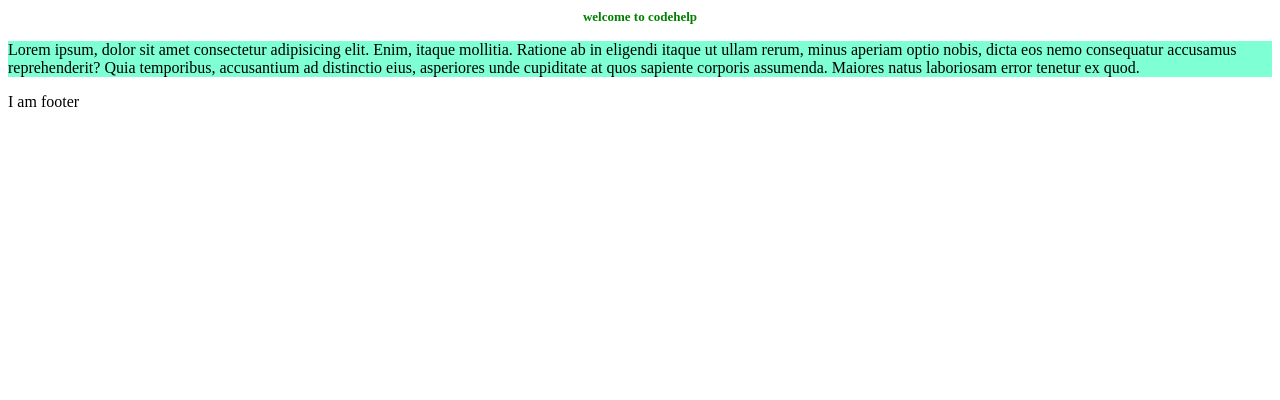
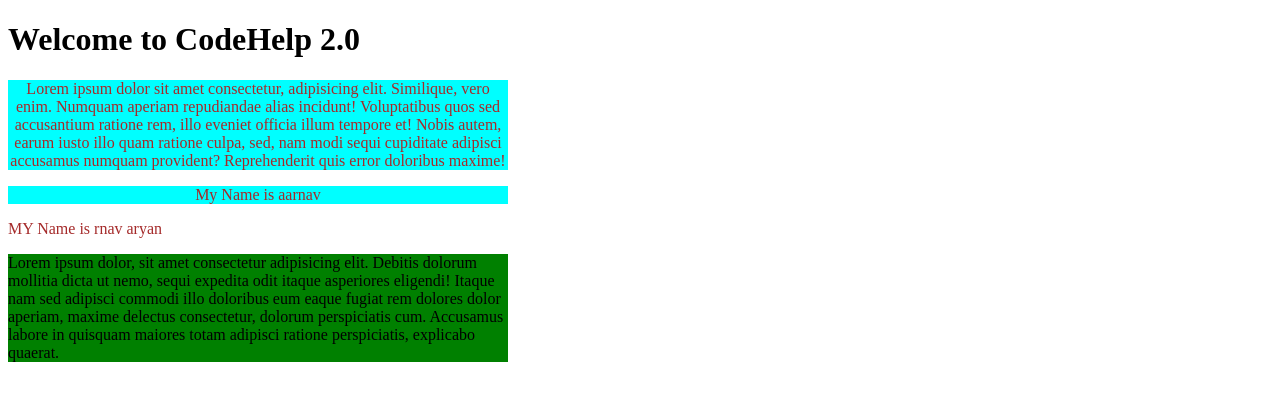
Before and after one commit to aarnav1107/LearningWebDevelopment, a plain HTML site: page webdev2024/CSS/lecture13/index.html in a window 1280 px wide. Drawn offline with Linux system fonts and the light colour scheme.

Commit message:
Add files via upload

```diff
--- a/webdev2024/CSS/lecture13/index.html
+++ b/webdev2024/CSS/lecture13/index.html
@@ -2,30 +2,67 @@
 <html lang="en">
 <head>
     <meta charset="UTF-8">
-    <meta name="viewport" content="width=h, initial-scale=1.0">
+    <meta http-equiv="X-UA-Compatible" content="IE=edge">
+    <meta name="viewport" content="width=device-width, initial-scale=1.0">
     <title>Document</title>
 
+    <!-- <style>
+        p{
+            background-color: blueviolet ;
+        }
+        h1{
+            color: green;
+        }
+        /* hello jee */
+    </style> -->
+    <!-- <link rel="stylesheet" href="babbar.css"> -->
+
     <style>
-    h1{color:green}
-    p{background-color: pink ;}
+        p{
+            color:brown;
+        }
+        #article1{
+            background-color: green;
+        }
+        .paraClass{
+            /* background-color: yellow;
+            background-color: red; */
+            background-color: aqua;
+        }
+        p,article{
+            width:500px;
+        }
+
+        p.paraClass{
+            text-align: center;
+        }
+    </style>
 
 
-    </style>
-    <link rel="stylesheet" href="external.css">
 </head>
 <body>
-    <h1>welcome to codehelp</h1>
 
-    <!-- InLine CSS -->
-    <!-- <p style="background-color: blueviolet;" > Lorem ipsum dolor sit amet, consectetur adipisicing elit. Non quibusdam a accusamus at minima iste ducimus reiciendis pariatur quas quidem!</p> -->
-    <!-- <p style="color:yellow">Lorem ipsum dolor, sit amet consectetur adipisicing elit. Reiciendis, quaerat harum. Sed vel nostrum cupiditate quos praesentium beatae aperiam ducimus, animi porro enim nemo voluptas quibusdam quis modi, voluptatum dolores.</p> -->
-<p>Lorem ipsum, dolor sit amet consectetur adipisicing elit. Enim, itaque mollitia. Ratione ab in eligendi itaque ut ullam rerum, minus aperiam optio nobis, dicta eos nemo consequatur accusamus reprehenderit? Quia temporibus, accusantium ad distinctio eius, asperiores unde cupiditate at quos sapiente corporis assumenda. Maiores natus laboriosam error tenetur ex quod.</p>
+    <h1>Welcome to CodeHelp 2.0</h1>
 
-<footer>
-    I am footer
-</footer>
+    <p class="paraClass">Lorem ipsum dolor sit amet consectetur, adipisicing elit. Similique, vero enim. Numquam aperiam repudiandae alias incidunt! Voluptatibus quos sed accusantium ratione rem, illo eveniet officia illum tempore et! Nobis autem, earum iusto illo quam ratione culpa, sed, nam modi sequi cupiditate adipisci accusamus numquam provident? Reprehenderit quis error doloribus maxime!</p>
+
+    <p class="paraClass">My Name is aarnav</p>
+
+    <p >MY Name is rnav aryan</p>
+
+    <article id="article1" class="paraClass">Lorem ipsum dolor, sit amet consectetur adipisicing elit. Debitis dolorum mollitia dicta ut nemo, sequi expedita odit itaque asperiores eligendi! Itaque nam sed adipisci commodi illo doloribus eum eaque fugiat rem dolores dolor aperiam, maxime delectus consectetur, dolorum perspiciatis cum. Accusamus labore in quisquam maiores totam adipisci ratione perspiciatis, explicabo quaerat.</article>
 
 
+    <!-- <h1>Welcome to CodeHelp</h1> -->
+
+    <!-- INline CSS -->
+    <!-- <p style="background-color: yellow;">Lorem ipsum dolor sit amet consectetur adipisicing elit. Aut, distinctio eaque exercitationem eligendi in ad illum placeat. Veniam, illum architecto.</p> -->
+
+    <!-- <p style="color: aqua;">Lorem, ipsum dolor sit amet consectetur adipisicing elit. At, dignissimos. Assumenda optio ipsam aut provident aliquid, necessitatibus nisi deserunt sapiente ullam numquam voluptatum laboriosam facilis voluptates pariatur animi harum odio.</p> -->
+<!--
+    <p>Lorem ipsum dolor sit amet consectetur adipisicing elit. Illum at odit, doloremque vero voluptatibus, harum facilis libero ipsum esse, similique ab architecto accusantium incidunt eligendi cupiditate quaerat sint repudiandae aliquam quasi ratione omnis in! Nulla minus quam necessitatibus ea iure omnis temporibus quos, error modi. Laborum quas possimus ullam temporibus.</p>
+
+    <footer>I am Footer</footer> -->
+
 </body>
-
 </html>
```
Also changed, not shown: webdev2024/CSS/lecture14/index.html (added, +52 -0 lines).
